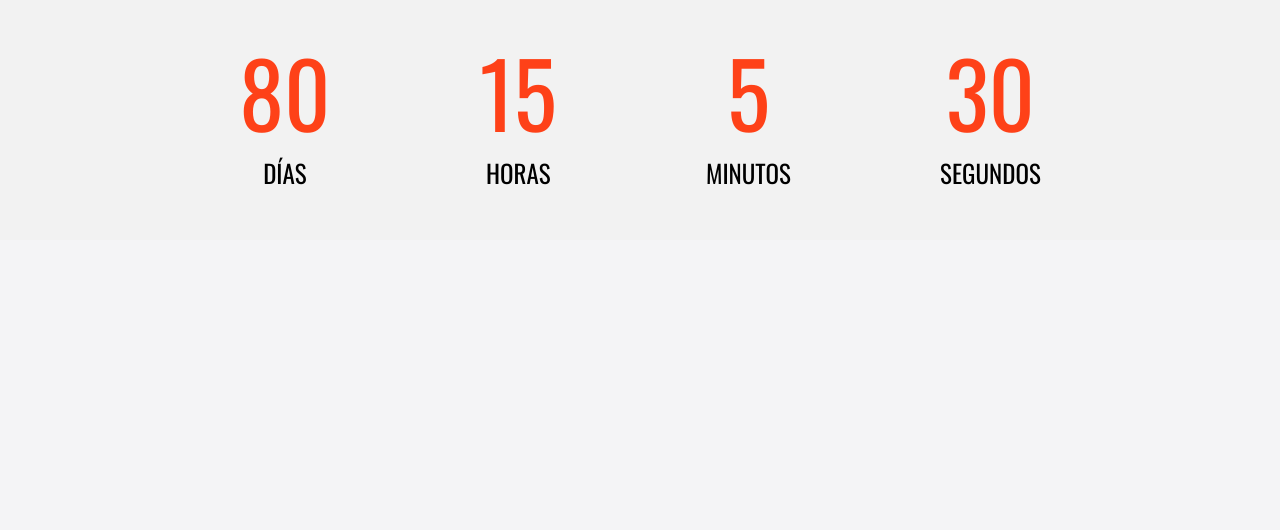
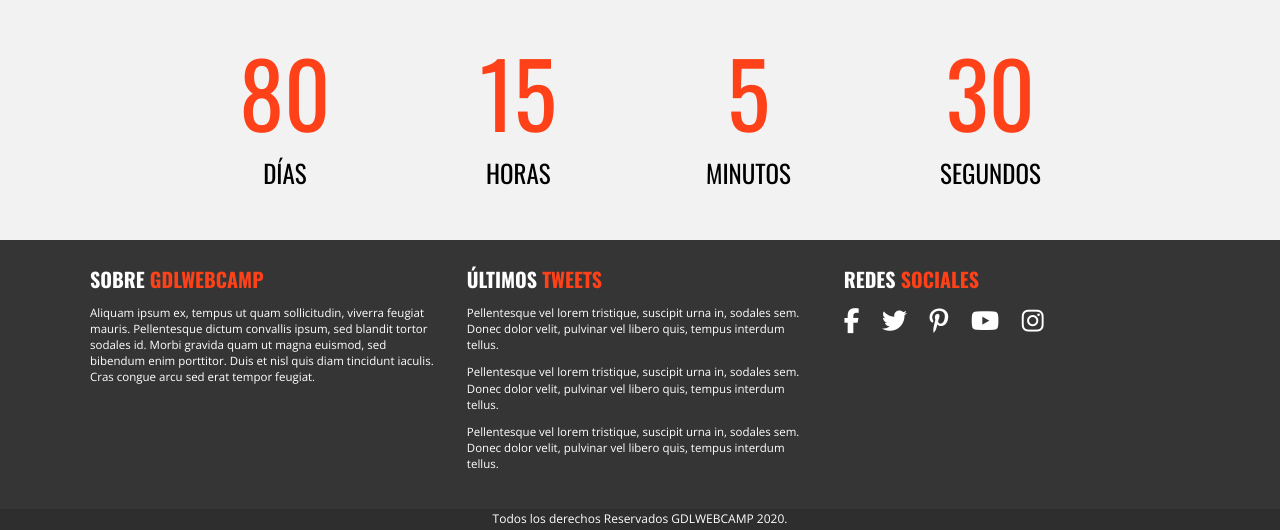
Before and after one commit to SantiM96/Complete-course, a PHP site: page / in a window 1280 px wide. Shown: the part 5089-5619 px from the top of the page. Before the commit the page ends 5274 px from the top, so only its background shows below. Run offline with PHP 8.4, Linux system fonts and the light colour scheme; some libraries are stand-ins or nearby versions.

Commit message:
add footer

```diff
--- a/css/main.css
+++ b/css/main.css
@@ -749,6 +749,43 @@ ul {
     text-transform: uppercase;
 }
 
+/** Footer **/
+.main-footer {
+    background-color: #353535;
+    color: white;
+}
+.main-footer section {
+    display: flex;
+    justify-content: space-between;
+    padding: 2.5rem 0;
+}
+.main-footer section div {
+    flex-basis: calc(33.3% - 2rem);
+}
+.main-footer section h3 {
+    font-size: 2rem;
+    font-family: 'Oswald', sans-serif;
+    text-transform: uppercase;
+    margin: 0;
+}
+.main-footer section p {
+    font-size: 1.15rem;
+}
+.main-footer section h3 span {
+    color: #fe4118;
+}
+.sn-footer {
+    text-align: left;
+    margin-top: 1rem;
+}
+.copyright {
+    background-color: #2e2e2e;
+    text-align: center;
+    font-size: 1.2rem;
+    padding: 0.2rem 0;
+    margin: 0;
+}
+
 
 
 
--- a/index.html
+++ b/index.html
@@ -266,6 +266,37 @@
         </ul>
     </section>
 
+    <footer class="main-footer">
+        <section class="container">
+            <div class="about-footer">
+                <h3>Sobre <span>GdlWebCamp</span></h3>
+                <p>Aliquam ipsum ex, tempus ut quam sollicitudin, viverra feugiat mauris. Pellentesque dictum convallis ipsum, sed blandit
+                tortor sodales id. Morbi gravida quam ut magna euismod, sed bibendum enim porttitor. Duis et nisl quis diam tincidunt
+                iaculis. Cras congue arcu sed erat tempor feugiat.</p>
+            </div>
+            <div class="last-tweets">
+                <h3>Últimos <span>Tweets</span></h3>
+                <p>Pellentesque vel lorem tristique, suscipit urna in, sodales sem. Donec dolor velit, pulvinar vel libero quis, tempus
+                interdum tellus.</p>
+                <p>Pellentesque vel lorem tristique, suscipit urna in, sodales sem. Donec dolor velit, pulvinar vel libero quis, tempus
+                interdum tellus.</p>
+                <p>Pellentesque vel lorem tristique, suscipit urna in, sodales sem. Donec dolor velit, pulvinar vel libero quis, tempus
+                interdum tellus.</p>
+            </div>
+            <div>
+                <h3>Redes <span>Sociales</span></h3>
+                <nav class="social-networks sn-footer">
+                    <a href="#"><i class="fab fa-facebook-f"></i></a>
+                    <a href="#"><i class="fab fa-twitter"></i></a>
+                    <a href="#"><i class="fab fa-pinterest-p"></i></a>
+                    <a href="#"><i class="fab fa-youtube"></i></a>
+                    <a href="#"><i class="fab fa-instagram"></i></a>
+                </nav>
+            </div>
+        </section>
+        <p class="copyright">Todos los derechos Reservados GDLWEBCAMP 2020.</p>
+    </footer>
+
 
 
     <!-- End-HTML-Code -->
```
